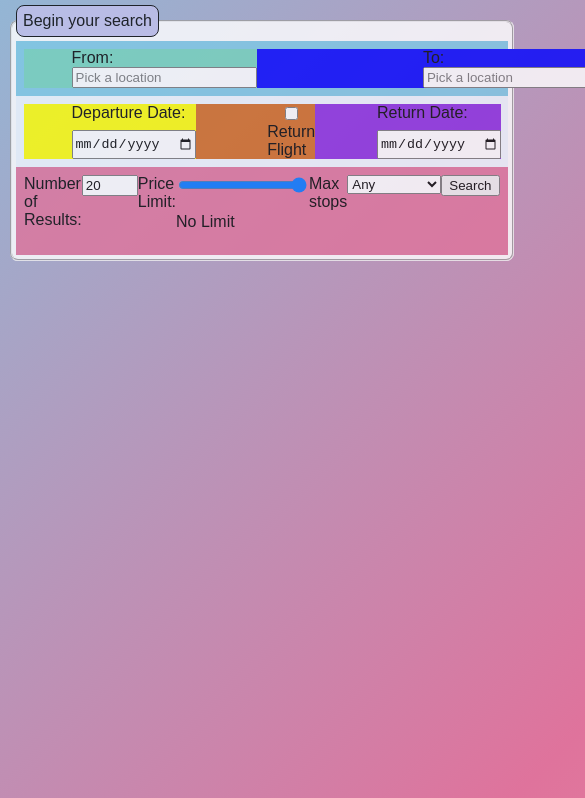
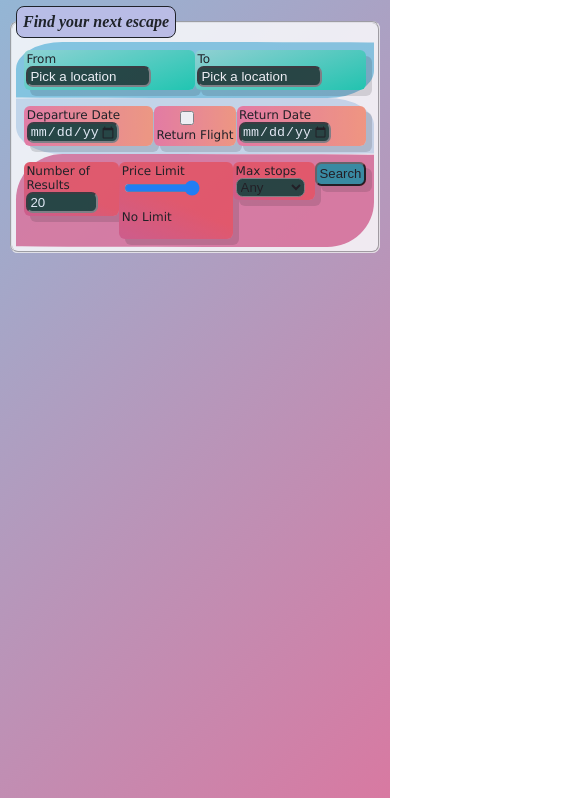
Before and after one commit to theRohirrim/flight_finder, a website: page www/index.html in a window 390 px wide. Shown: the part 75-873 px from the top of the page, 585 px wide, since content can reach past the window. Drawn offline with nearby package versions, Linux system fonts and the light colour scheme.

Commit message:
Finished the CSS, it looks appropriate in all devices, shrinking and growing as needed to fit the screen size

```diff
--- a/www/css/redo.css
+++ b/www/css/redo.css
@@ -12,7 +12,7 @@ body {
     background-size: 80px 80px;
     background-position: 0 0,40px 40px;
     color: black;
-    font-family: Arial, Helvetica, sans-serif;
+    font-family: Verdana, sans-serif;
 
 
     /* Set the background colour animation */
@@ -59,6 +59,10 @@ legend {
     -moz-border-radius: 8px;
     border-radius: 8px;
     padding: 6px;
+
+    font-family: didot, serif;
+    font-weight: bold;
+    font-style: italic;
 }
 
 .locations {
@@ -66,57 +70,163 @@ legend {
     display: flex;
     padding: 0.5rem;
     position: relative;
+
+    justify-content: space-around;
+
+    border-radius: 15% 100% 15% 100% / 56% 1% 56% 1%;
 }
 
 .autocomplete {
     display: grid;
-}
-
-#departure {
-    background-color: #73d2bc;
-    float: left;
-    padding-left: 10%;
-}
-
-#arrival {
-    background-color: blue;
-    padding-left: 35%;
+    background-image: linear-gradient(-20deg, #00cdac 0%, #8ddad5 100%);
 
 }
 
 
 .dates {
-    background-color: aliceblue;
+    background-color: rgb(203, 223, 241);
     display: flex;
     padding: 0.5rem;
     position: relative;
+    justify-content: space-around;
+    border-radius: 100% 15% 100% 15% / 1% 56% 1% 56%;
 }
-
 
 .date {
     display: grid;
-    background-color: #f4b7a5;
+    background-image: linear-gradient(to right, rgb(242, 112, 156), rgb(255, 148, 114));
 }
 
 #date_depart {
-    background-color: yellow;
     float: left;
-    padding-left: 10%;
-}
-
-#return_bool {
-    background-color: chocolate;
-    padding-left: 15%;
-}
-
-#date_return {
-    background-color: blueviolet;
-    padding-left: 13%;
 }
 
 .other-options {
     display: flex;
-    justify-content: space-evenly;
     background-color: #df739c;
+    position: relative;
     padding: 0.5rem;
+
+    justify-content: space-around;
+    align-items: flex-start;
+    border-radius: 15% 100% 15% 100% / 56% 1% 56% 1%;
 }
+
+.option {
+    background-image: linear-gradient(25deg,#d64c7f,#ee4758 50%);
+    display: grid
+
+
+}
+
+.box {
+    position: relative;
+    border-radius: 0% 0% 0% 0% / 0% 0% 0% 0% ;
+    box-shadow: 0.5em 0.5em rgba(0,0,0,.15);
+    transition: all .4s ease;
+
+}
+
+.box:not(#search) {
+    border-radius: 0.5em;
+    padding: 0.2em;
+}
+
+.box:hover {
+    border-radius: 0% 0% 50% 50% / 0% 0% 5% 5% ;
+    box-shadow: 10px 10px rgba(0,0,0,.25);
+}
+
+input[type="text"], input[type="date"],
+input[type="checkbox"], input[type="number"],
+input[type="range"] {
+    background-color: #092e26;
+    border-radius: 0.5em;
+    color: aliceblue;
+}
+
+input[type="button"]{
+    background-color: #1c869c;
+    border-radius: 0.5em;
+    padding: 0.2em;
+
+    font-size: 1.1em;
+
+}
+
+#search {
+    background-color: #092e26;
+    border-radius: 0.5em;
+}
+
+select {
+    background-color: #092e26;
+    border-radius: 0.5em;
+}
+
+::placeholder { /* Chrome, Firefox, Opera, Safari 10.1+ */
+    color: white;
+    opacity: 1; /* Firefox */
+}
+
+
+/* Media queries to adjust the sizes of the display on different
+screen sizes */
+/* For smaller phones */
+@media screen and (max-width: 400px) {
+    .locations, .dates, .other-options {
+        font-size: 12px;
+    }
+
+    input[type="text"], input[type="date"],
+    input[type="checkbox"], input[type="number"],
+    input[type="range"] {
+        width: 70%;
+    }
+
+    select {
+        width: 90%;
+    }
+}
+
+/* For larger than tablets but smaller than 4k desktops */
+@media screen and (min-width: 900px) {
+    .locations, .dates, .other-options {
+        font-size: 16px;
+    }
+
+    input[type="text"], input[type="date"],
+    input[type="checkbox"], input[type="number"],
+    input[type="range"] {
+        font-size: 16px;
+    }
+
+    select {
+        font-size: 16px;
+    }
+
+    input[type="button"]{
+        font-size: 1.3em;
+    }
+}
+
+/* For large laptops and desktops */
+@media screen and (min-width: 1400px) {
+    .locations, .dates, .other-options {
+        font-size: 20px;
+    }
+
+    input[type="text"], input[type="date"],
+    input[type="checkbox"], input[type="number"],
+    input[type="range"] {
+        font-size: 20px;
+    }
+
+    select {
+        font-size: 20px;
+    }
+
+    input[type="button"]{
+        font-size: 1.5em;
+    }
+}
--- a/www/index.html
+++ b/www/index.html
@@ -16,58 +16,58 @@
         <h1>Flight Finder</h1>
         <form autocomplete="off">
             <fieldset>
-                <legend>Begin your search</legend>
+                <legend>Find your next escape</legend>
 
                 <span class="locations">
                     <!-- FR1 Departure Location w/ autocomplete -->
-                    <div class="autocomplete" id="departure">
-                        <label>From:</label>
+                    <div class="box autocomplete" id="departure">
+                        <label>From</label>
                         <input id="depart" type="text" placeholder="Pick a location">
                     </div>
 
                     <!-- FR2 Arrival Location w/ autocomplete -->
-                    <div class="autocomplete" id="arrival">
-                        <label>To:</label>
+                    <div class="box autocomplete" id="arrival">
+                        <label>To</label>
                         <input id="arrive" type="text" placeholder="Pick a location">
                     </div>
                 </span>
 
                 <span class="dates">
                     <!-- FR3 Departure Date Select-->                                                         <!-- Josh Holt H740671X -->
-                    <div class="date" id="date_depart">
-                        <label>Departure Date:</label>
+                    <div class="box date" id="date_depart">
+                        <label>Departure Date</label>
                         <input id="departure_calendar" type="date" placeholder="Choose a departure date">
                     </div>
 
-                    <div class="date" id="return_bool">
+                    <div class="box date" id="return_bool">
                         <input type="checkbox" id="return" value="true">
                         <label for="return">Return Flight</label>
                     </div>
 
                     <!-- FR7 Return Date Select -->
-                    <div class="date" id="date_return">
-                        <label>Return Date:</label>
+                    <div class="box date" id="date_return">
+                        <label>Return Date</label>
                         <input id="return_calendar" type="date" placeholder="Leave clear to search one-way flights">
                     </div>
                 </span>
 
                 <span class="other-options">
                     <!-- Limit the number of returned results-->
-                    <label>Number of Results:</label>
-                    <div id="limit">
+                    <div class="box option" id="limit">
+                        <label>Number of Results</label>
                         <input id="limit_num" type="number" value="20" min="10" max="50" step="5">
                     </div>
 
                     <!-- Limit returned results by their price-->
-                    <label>Price Limit:</label>
-                    <div id="price_limit">
+                    <div class="box option" id="price_limit">
+                        <label>Price Limit</label>
                         <input id="limit_price" type="range" value="2000" min="30" max="2000" step="10">
                         <p id="price_input">No Limit</p>
                     </div>
 
                     <!-- FR17 Max number of stopovers -->
-                    <label for="stop_limit">Max stops</label>
-                    <div id="max_stops">
+                    <div class="box option" id="max_stops">
+                        <label for="stop_limit">Max stops</label>
                         <select name="stop_limit">
                             <option value="0">Direct Flight</option>
                             <option value="1">1</option>
@@ -77,8 +77,8 @@
                     </div>
 
                     <!-- FR4 Search button -->
-                    <div id="search">
-                        <input id="search_button" type="button" value="Search">
+                    <div class="box option" id="search">
+                        <input name="search_button" type="button" value="Search">
                     </div>
                 </span>
 
```
